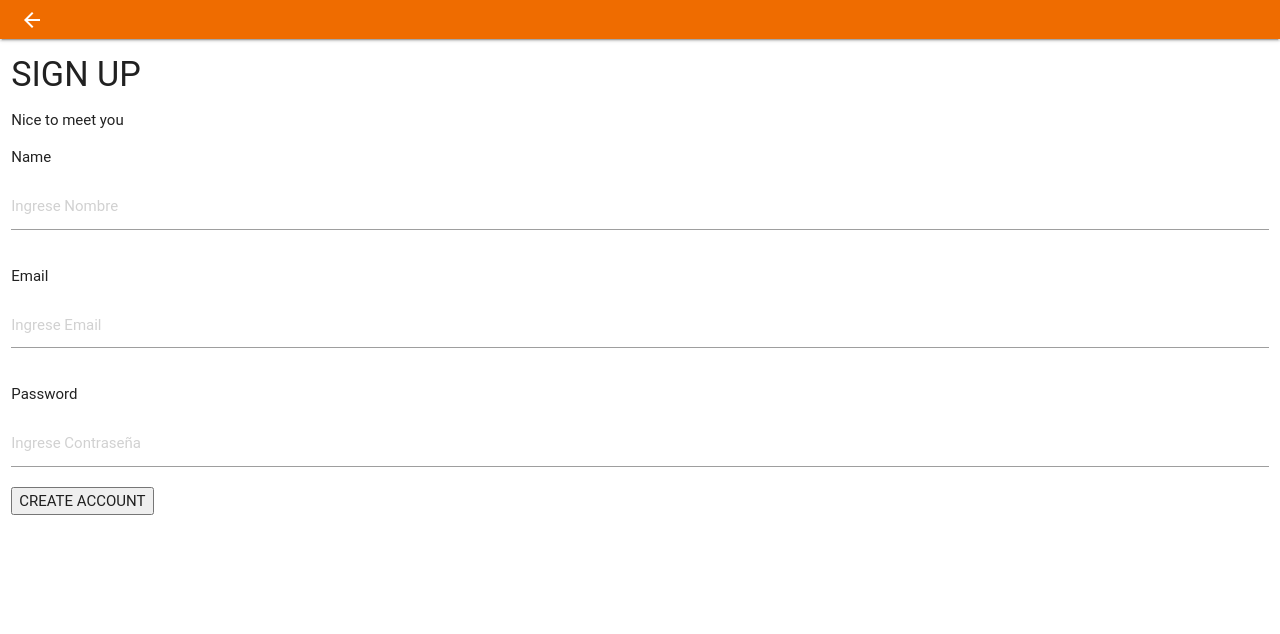
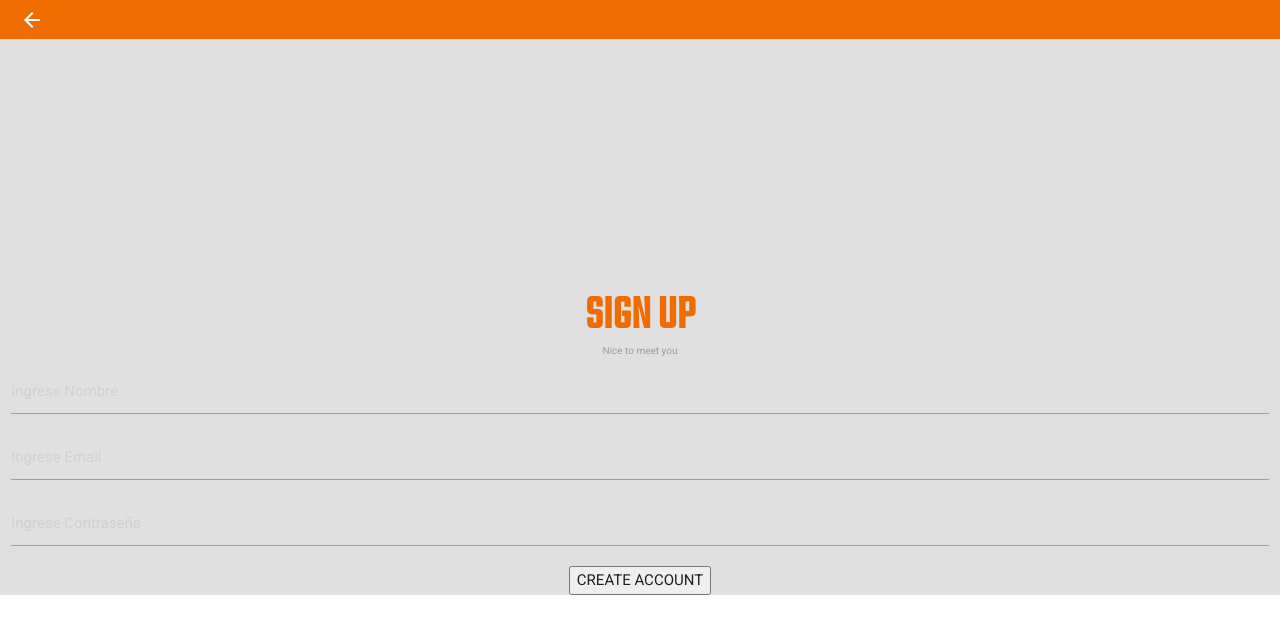
Before and after one commit to amalakamala/tasty-food, a website: page cuenta.html in a window 1280 px wide. Drawn offline with Linux system fonts and the light colour scheme; a web font is replaced by a local one.

Commit message:
Estilos del titulo

```diff
--- a/assets/sass/_cuenta.scss
+++ b/assets/sass/_cuenta.scss
@@ -14,6 +14,22 @@ nav{
 		}
 	}
 }
+#cuenta-section{
+	.first-column-cuenta{
+		.title-cuenta{
+			font-family: 'Teko', sans-serif;
+			font-weight: 900;
+			font-size: -webkit-xxx-large;
+			color: #ef6c00!important;
+			margin-top: 20%;
+			margin-bottom: 0;
+		}
+		.subtitle-cuenta{
+			margin-top: 0;
+			font-size: x-small;
+		}
+	}
+}
 .errores{
    	background: red;
    	color: white;
--- a/cuenta.html
+++ b/cuenta.html
@@ -4,6 +4,7 @@
 	<meta charset="UTF-8">
 	<meta name="viewport" content="width=device-width, initial-scale=1">
 	<title>Tasty Food</title>
+	<link href="https://fonts.googleapis.com/css?family=Roboto|Teko" rel="stylesheet">
 	<!-- ICON material -->
 	<link href="https://fonts.googleapis.com/icon?family=Material+Icons" rel="stylesheet">
 	<!--CSS-->
@@ -16,18 +17,15 @@
 			<a href="#" data-activates="mobile-demo" class="buttom-enlaces-nav button-collapse right"><i class="material-icons icon-enlaces-nav">dehaze</i></a>
 		</div>
 	</nav>
-	<section id="cuenta-section" class="container-fluid">
+	<section id="cuenta-section" class="container-fluid grey lighten-2">
 		<div class="row">
-			<div class="col s12">
+			<div class="col s12 first-column-cuenta center">
 				<h4 class="title-cuenta">SIGN UP</h4>
-				<p class="subtitle-cuenta">Nice to meet you</p>
-				<p>Name</p>
+				<p class="subtitle-cuenta grey-text">Nice to meet you</p>
 				<input type="text" id="name" placeholder="Ingrese Nombre">
 				<div id="mensaje" class="errores">Ingrese nombre</div>
-				<p>Email</p>
 				<input type="email" id="email" placeholder="Ingrese Email">
 				<div id="mensaje1" class="errores">Ingrese correo</div>
-				<p>Password</p>
 				<input type="text" id="password" placeholder="Ingrese Contraseña">
 				<div id="mensaje2" class="errores">Ingrese sólo números</div>
 				<button class="crear">CREATE ACCOUNT</button>
```
Also changed, not shown: dist/css/style.min.css.
